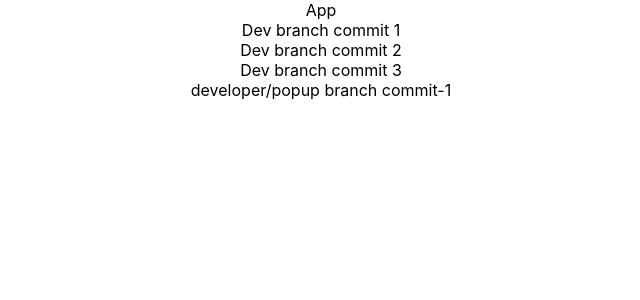
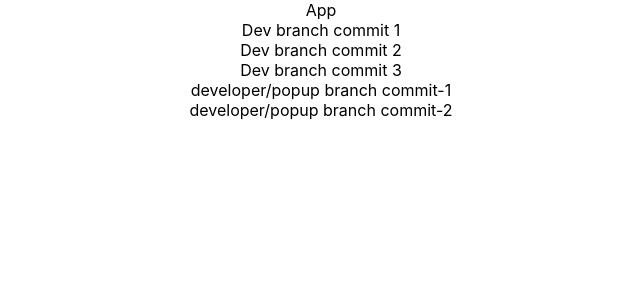
Before and after one commit to Yurik-00007/cra-console, a React (Create React App) app: page / in a window 1280 px wide. Shown: the top 300 px of the page, without its empty margins (319-959 px from the left). Built offline with nearby package versions, Linux system fonts and the light colour scheme.

Commit message:
developer/popup branch commit-1

```diff
--- a/src/App.tsx
+++ b/src/App.tsx
@@ -9,6 +9,7 @@ function App() {
       <div>Dev branch commit 2</div>
       <div>Dev branch commit 3</div>
       <div>developer/popup branch commit-1</div>
+      <div>developer/popup branch commit-2</div>
     </div>
   );
 }
```
